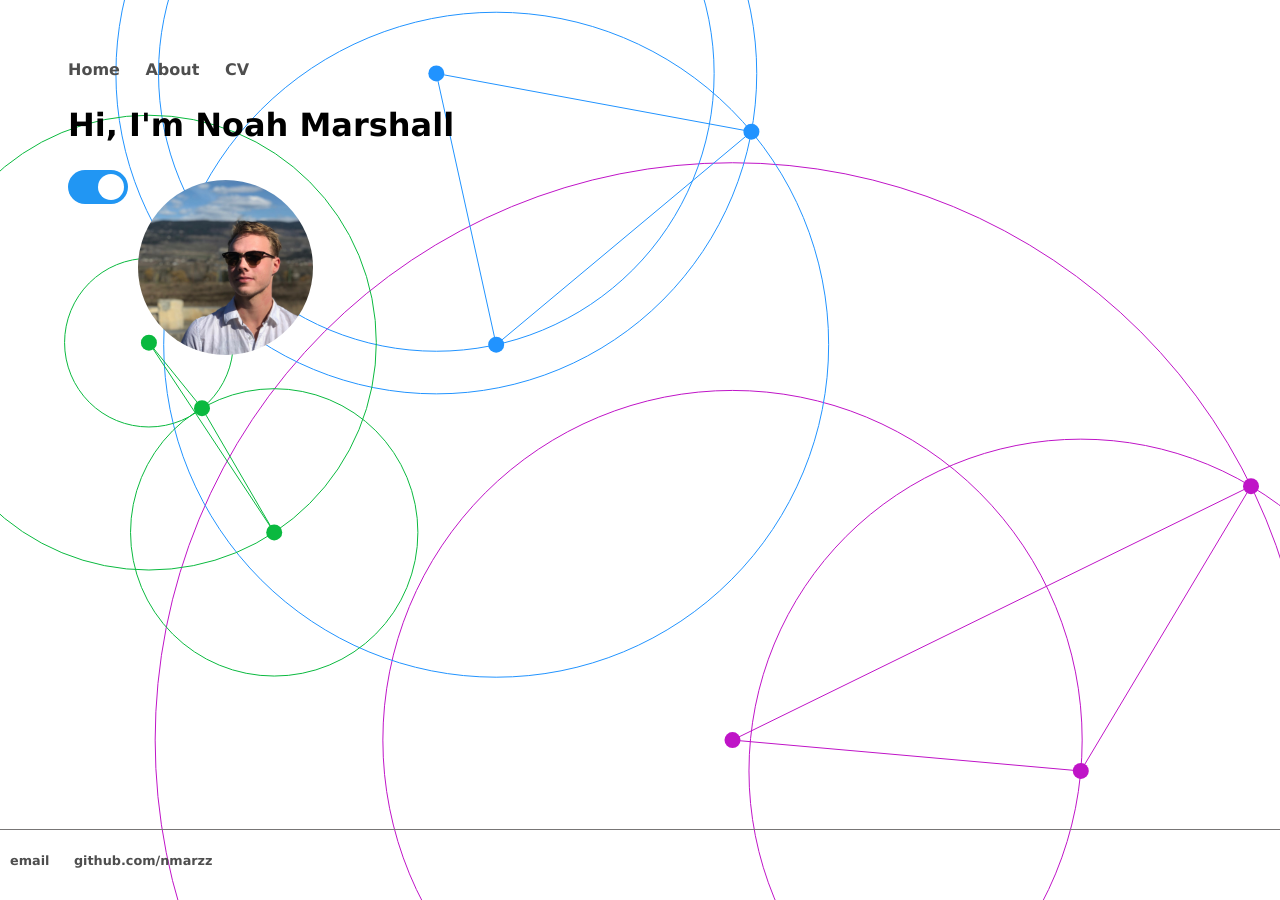
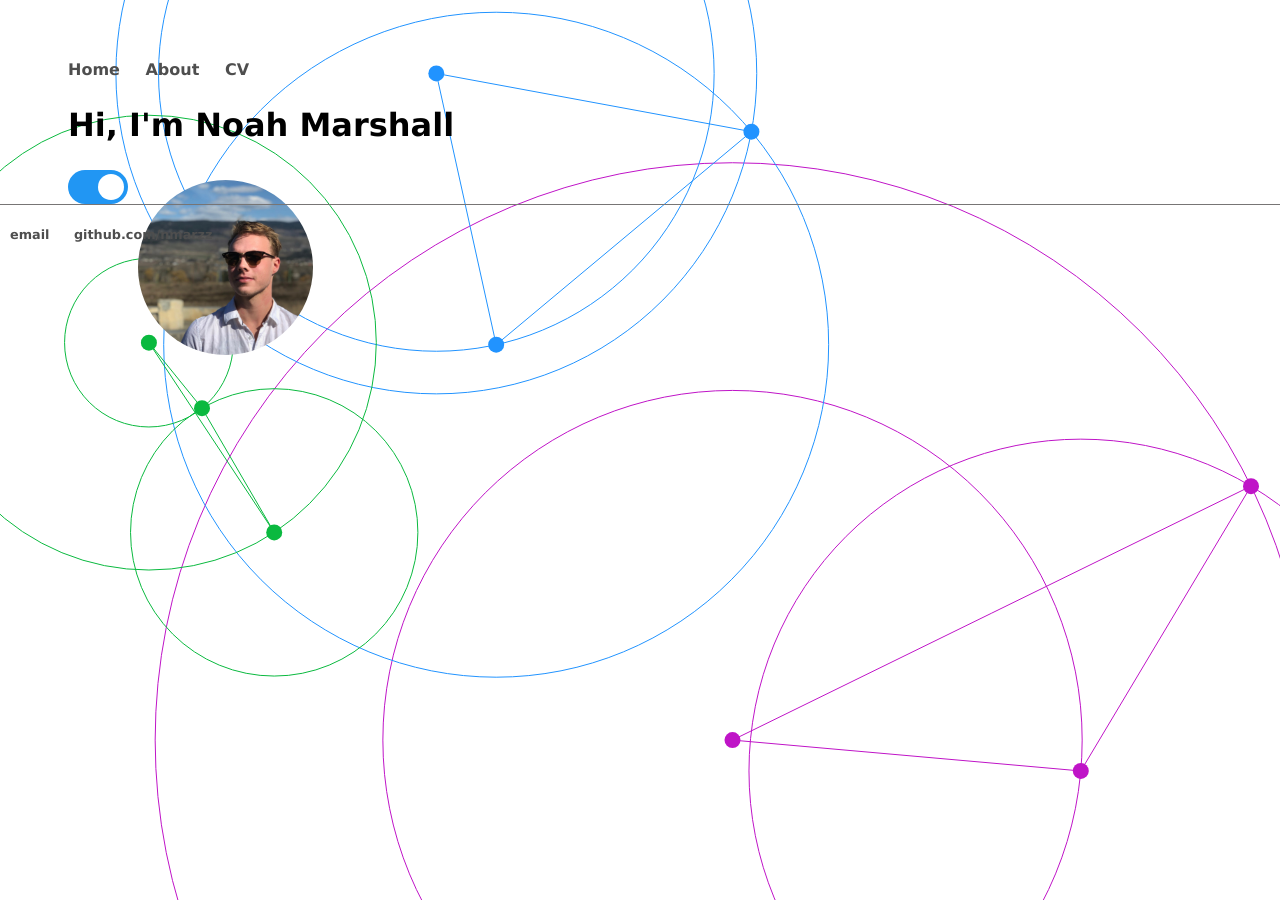
Before and after one commit to nmarzz/nmarzz.github.io, a Jekyll site: the page built from index.html, in a window 1280 px wide. Built offline with Jekyll 4.4.1, drawn with Linux system fonts in a browser that asks for light colours.

Commit message:
really footering

```diff
--- a/css/main.css
+++ b/css/main.css
@@ -80,7 +80,6 @@ footer {
     font-size: .8em;
     position: absolute;
     left: 0;
-    bottom: 0;
     height: 70px;
     width: 100%;
 }
```
